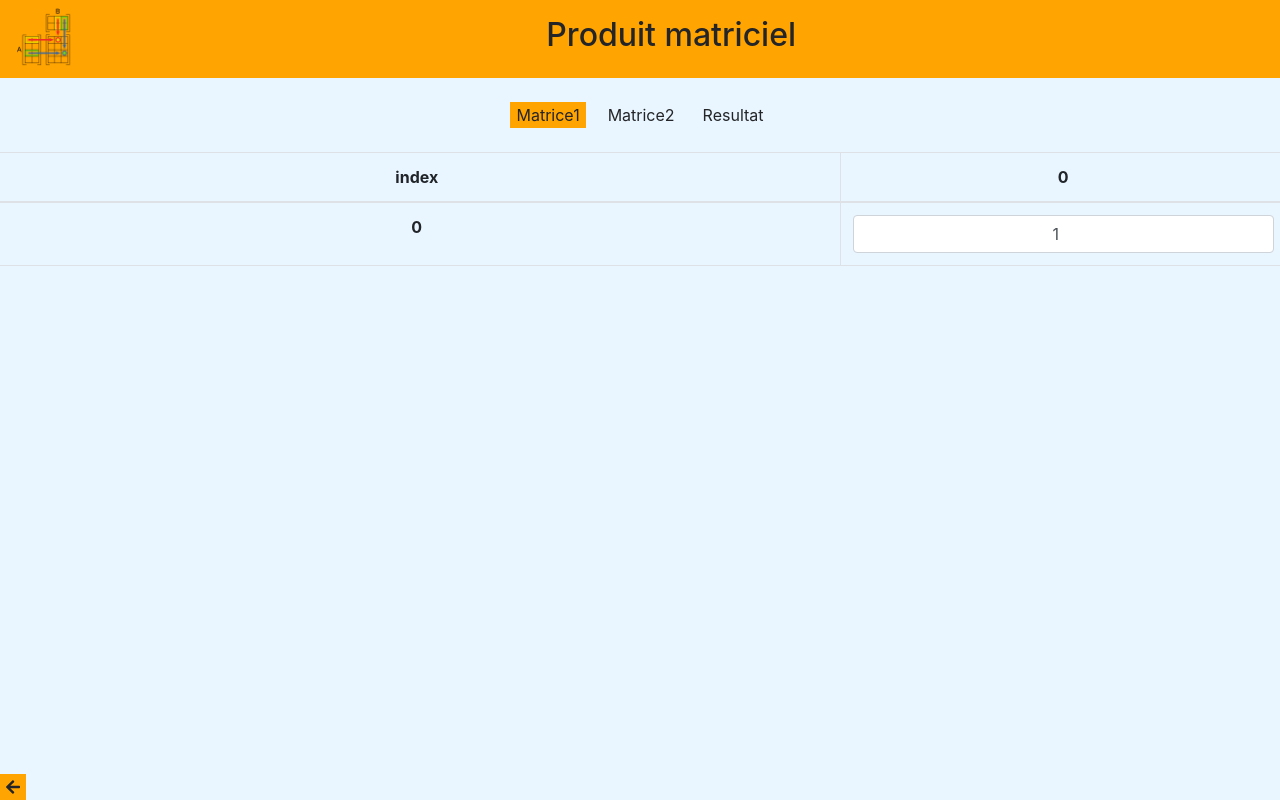
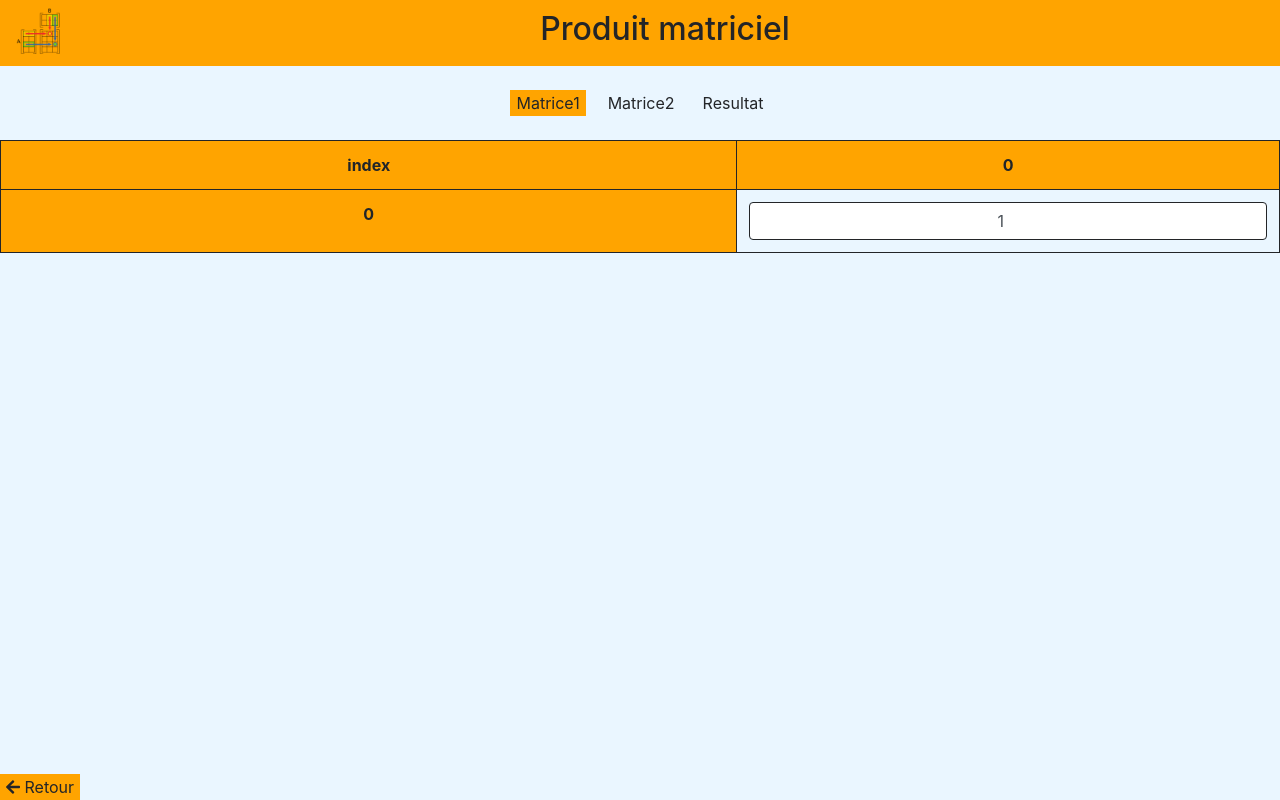
Before and after one commit to florian-barthelemy/produitMatriciel, a React (Create React App) app: page / in a window 1280 px wide. Both pictures are taken after a click on the button "valider". Built offline with nearby package versions, Linux system fonts and the light colour scheme.

Commit message:
logiquement c'est fini

```diff
--- a/src/App.css
+++ b/src/App.css
@@ -3,13 +3,6 @@
 
 }
 
-.App-logo {
-  height: 40vmin;
-  pointer-events: none;
-}
-.input{
-  max-width: 1em;
-}
 
 
 
@@ -20,7 +13,6 @@
   flex-direction: column;
   align-items: center;
   justify-content: center;
-  font-size: calc(10px + 2vmin);
   color: white;
 }
 
@@ -28,18 +20,15 @@
   color: #61dafb;
 }
 
-@keyframes App-logo-spin {
-  from {
-    transform: rotate(0deg);
-  }
-  to {
-    transform: rotate(360deg);
-  }
+
+
+.img-fluid{
+  max-width:50px;
 }
 
-.img-fluid{
-  max-width:5%;
-}
+
+
+
 body{
   background-color:#eaf6ff;
   color:#232528;
@@ -49,7 +38,7 @@ body{
   border-radius:12px;
 }
 
-.active,.btnValider,header,.buttonRetour{
+.active,.btnValider,header,.buttonRetour,th{
   background-color: #FFA400;
 }
 .notActive{
@@ -69,3 +58,36 @@ left:0;
 .parent{
   position: relative;
 }
+.input{
+  max-width: 50px;
+  padding: 0;
+}
+input[type="number"]{
+  border:1px solid #232528!important;
+}
+
+input[type="number"]:disabled{
+  background-color: transparent;
+  border:none!important;
+}
+td,th,.table-bordered{
+  border:1px solid #232528!important;
+  margin: auto;
+}
+
+@media  (min-width:325px){
+.img-fluid:hover{
+  margin-top: 15px;
+  margin-bottom: 5px;
+  transform: scale(1.5);
+  }
+}
+@media (max-width:324px){
+  .titre{
+    margin: 0 35px;
+  }
+  .img-fluid:hover{
+    transform: scale(1.5);
+
+  }
+}
--- a/src/boutonRetour.js
+++ b/src/boutonRetour.js
@@ -5,5 +5,5 @@ export default function(props){
     function retour(){
         props.setInit(false);
     }
-    return(<button  onClick={retour} className="buttonRetour"><FontAwesomeIcon icon={faArrowLeft}/></button>)
+    return(<button  onClick={retour} className="buttonRetour"><FontAwesomeIcon icon={faArrowLeft}/> Retour</button>)
 }
--- a/src/header.js
+++ b/src/header.js
@@ -2,9 +2,9 @@ import React from 'react';
 export default function Header(){
     return(
     <header>
-        <nav className="navbar navbar-expand-lg mb-4">
+        <nav className="navbar navbar-expand mb-4">
         <img className="img-fluid" src={process.env.PUBLIC_URL+"/produitmatriciel.png"} alt="logo"/>
-        <div className=" container my-0  justify-content-center">
+        <div className="titre container my-0  justify-content-center">
         <h2 >Produit matriciel</h2>
         </div>
         </nav>
--- a/src/initialisation1.js
+++ b/src/initialisation1.js
@@ -62,7 +62,7 @@ export default function Produit() {
                     <input
                       type="number"
                       min="1"
-                      className="form-control"
+                      className="form-control text-center"
                       id="ligne"
                       onChange={handleChange}
                       onBlur={handleBlur}
@@ -75,14 +75,14 @@ export default function Produit() {
                     )}
                   </div>
 
-                  <div className="form-group">
+                  <div className="form-group ">
                     <label htmlFor="colonne">
                       Nombre de colonnes de la première matrice
                     </label>
                     <input
                       type="number"
                       min="1"
-                      className="form-control"
+                      className="form-control text-center"
                       id="colonne"
                       onChange={handleChange}
                       onBlur={handleBlur}
@@ -102,7 +102,7 @@ export default function Produit() {
                     <input
                       type="number"
                       min="1"
-                      className="form-control"
+                      className="form-control text-center"
                       id="colonne2"
                       onChange={handleChange}
                       onBlur={handleBlur}
--- a/src/initialisation2.js
+++ b/src/initialisation2.js
@@ -84,17 +84,15 @@ export default function Initialisation2(props) {
     <div className="parent">
     <BoutonRetour setInit={props.setInit}/>
     <Navigation setNavVal={setNavVal} navVal={navVal}/>
-    <div className="row">
+    <div >
 
-      {console.log(navVal)/** it calls the three matrix */}
+      {/** it calls the three matrix by the current choice of navitem*/}
       {navVal==="matrice1" ?(<Matrice
         ligne={props.ligne}
         colonne={props.colonne}
         matrice={matrice1}
         setMatrice={changeMatrice1}
       />):(<>
-
-       {/*  */}
       </>)}
       {navVal==="matrice2"?(<Matrice
         ligne={props.colonne}
--- a/src/matrice/matrice.js
+++ b/src/matrice/matrice.js
@@ -17,7 +17,7 @@ let matrice=props.matrice;
     props.setMatrice(matrice)
   }
   return (
-    <div className=" mx-2 table-responsive ">
+    <div className=" table-responsive ">
       <table className="table table-bordered">
        {/**
         * it calls the header of the tab
--- a/src/matriceRes/matrice.js
+++ b/src/matriceRes/matrice.js
@@ -20,7 +20,7 @@ export default function Matrice(props) {
     }
   }
   return (
-    <div className="col mx-2 table-responsive ">
+    <div className=" table-responsive mx-2 ">
       <table className="table table-bordered">
         {/** show the header of the matriceRes */}
         <thead>
```
